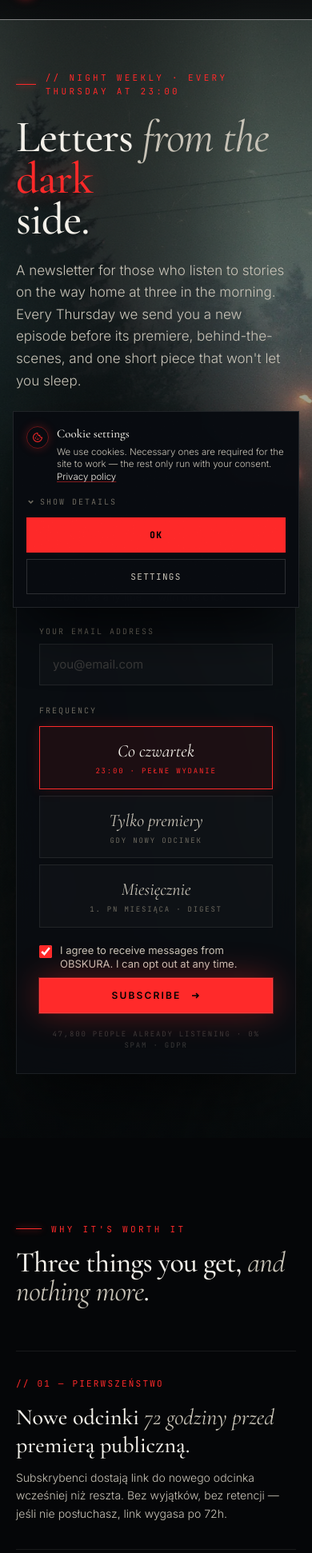
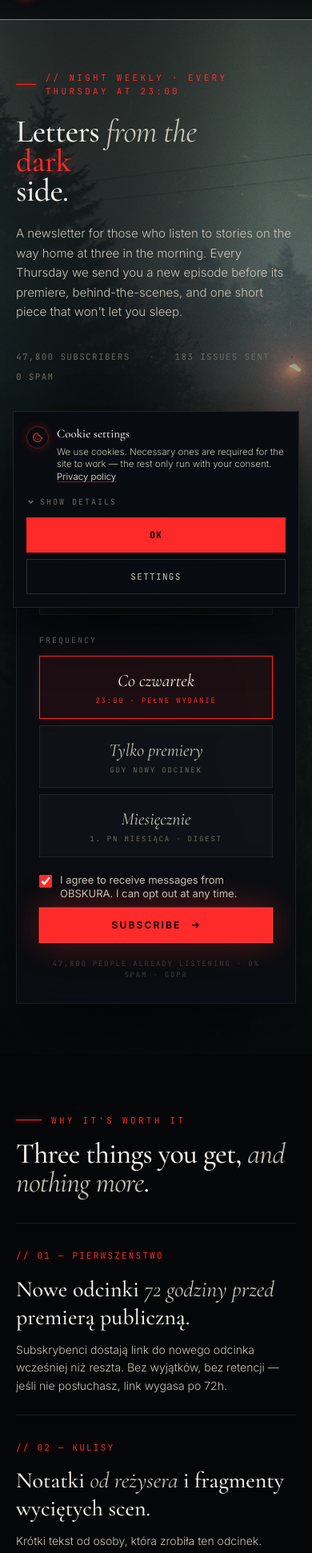
Before and after one commit to Krystiantechni/Obskura, a React (Vite) app: page /newsletter in a window 390 px wide. Shown: the part 52-1994 px from the top of the page at 80% size. Built offline with nearby package versions, Linux system fonts and the light colour scheme.

Commit message:
mobile-first: Newsletter — fluid h1 (clamp), lead full-width na mobile, mobilny spacing

```diff
--- a/src/pages/Newsletter.jsx
+++ b/src/pages/Newsletter.jsx
@@ -175,7 +175,7 @@ export default function Newsletter() {
   return (
     <div className="bg-bg-0">
       {/* HERO — split obraz + zapis */}
-      <section className="relative flex min-h-[70vh] items-center overflow-hidden px-5 pb-20 pt-[140px] lg:px-12">
+      <section className="relative flex min-h-[70vh] items-center overflow-hidden px-5 pb-16 pt-[140px] sm:pb-20 lg:px-12">
         <div className="absolute inset-0 z-0">
           <img
             src="/images/img-forest.webp"
@@ -195,14 +195,14 @@ export default function Newsletter() {
         <div className="relative z-[2] mx-auto grid w-full max-w-[1400px] items-center gap-10 lg:grid-cols-[1.2fr_1fr] lg:gap-20">
           <div>
             <Eyebrow>{t("newsletter.hero_eyebrow", "// TYGODNIK NOCNY · CO CZWARTEK O 23:00")}</Eyebrow>
-            <h1 className="my-6 font-serif font-medium leading-[0.92] tracking-[-0.02em]" style={{ fontSize: "clamp(56px, 8vw, 112px)" }}>
+            <h1 className="my-6 font-serif font-medium leading-[0.92] tracking-[-0.02em]" style={{ fontSize: "clamp(40px, 8vw, 112px)" }}>
               {t("newsletter.hero_h1_p1", "Listy")} <em className="italic text-ink-1">{t("newsletter.hero_h1_p2", "z")}</em>
               <br />
               <span className="text-red [text-shadow:0_0_24px_rgba(255,42,42,0.4)]">{t("newsletter.hero_h1_p3", "ciemnej")}</span>
               <br />
               {t("newsletter.hero_h1_p4", "strony.")}
             </h1>
-            <p className="mb-9 max-w-[480px] text-[17px] font-light leading-relaxed text-ink-1">
+            <p className="mb-9 w-full text-[15px] font-light leading-relaxed text-ink-1 sm:max-w-[480px] sm:text-[17px]">
               {t(
                 "newsletter.hero_lead",
                 "Newsletter dla tych, którzy słuchają historii w drodze do domu o trzeciej w nocy. Co czwartek wysyłamy ci nowy odcinek przed premierą, kulisy nagrań i jeden krótki tekst, który nie pozwoli ci zasnąć.",
@@ -222,14 +222,14 @@ export default function Newsletter() {
       </section>
 
       {/* DLACZEGO WARTO */}
-      <section className="mx-auto mt-24 max-w-[1400px] px-5 lg:px-12">
+      <section className="mx-auto mt-16 max-w-[1400px] px-5 sm:mt-24 lg:px-12">
         <Eyebrow>{t("newsletter.what_eyebrow", "DLACZEGO WARTO")}</Eyebrow>
         <h2 className="mt-4 font-serif text-4xl font-medium leading-none tracking-[-0.02em] sm:text-5xl">
           {t("newsletter.what_h2_p1", "Trzy rzeczy, które dostajesz,")}{" "}
           <em className="italic text-ink-1">{t("newsletter.what_h2_p2", "i nic więcej")}</em>.
         </h2>
 
-        <div className="mt-14 grid gap-8 md:grid-cols-3">
+        <div className="mt-8 grid gap-6 sm:mt-14 sm:gap-8 md:grid-cols-3">
           {WHAT_ITEMS.map((item, i) => (
             <div key={i} className="border-t border-line pt-8">
               <div className="mb-4 font-mono text-[11px] tracking-mono text-red">{t(`newsletter.what_${i}_num`, item.num)}</div>
@@ -243,7 +243,7 @@ export default function Newsletter() {
       </section>
 
       {/* PODGLĄD MAILA */}
-      <section className="mx-auto my-28 max-w-[1400px] px-5 lg:px-12">
+      <section className="mx-auto my-16 max-w-[1400px] px-5 sm:my-28 lg:px-12">
         <div className="mb-10 flex flex-col gap-6 border-b border-line pb-5 sm:flex-row sm:items-end sm:justify-between">
           <div>
             <Eyebrow accent="blue" className="mb-3">
@@ -258,7 +258,7 @@ export default function Newsletter() {
           </div>
         </div>
 
-        <div className="grid gap-12 border border-line bg-bg-1/60 p-6 sm:p-12 lg:grid-cols-[1fr_2fr]">
+        <div className="grid gap-8 border border-line bg-bg-1/60 p-6 sm:gap-12 sm:p-12 lg:grid-cols-[1fr_2fr]">
           <div className="border-b border-line pb-6 lg:border-b-0 lg:border-r lg:pb-0 lg:pr-12">
             <div className="mb-2 font-mono text-[10px] uppercase tracking-ui text-ink-2">{t("newsletter.preview_from", "OD")}</div>
             <div className="mb-4 text-[13px] text-ink-0">obskura@listy.obskura.audio</div>
```
